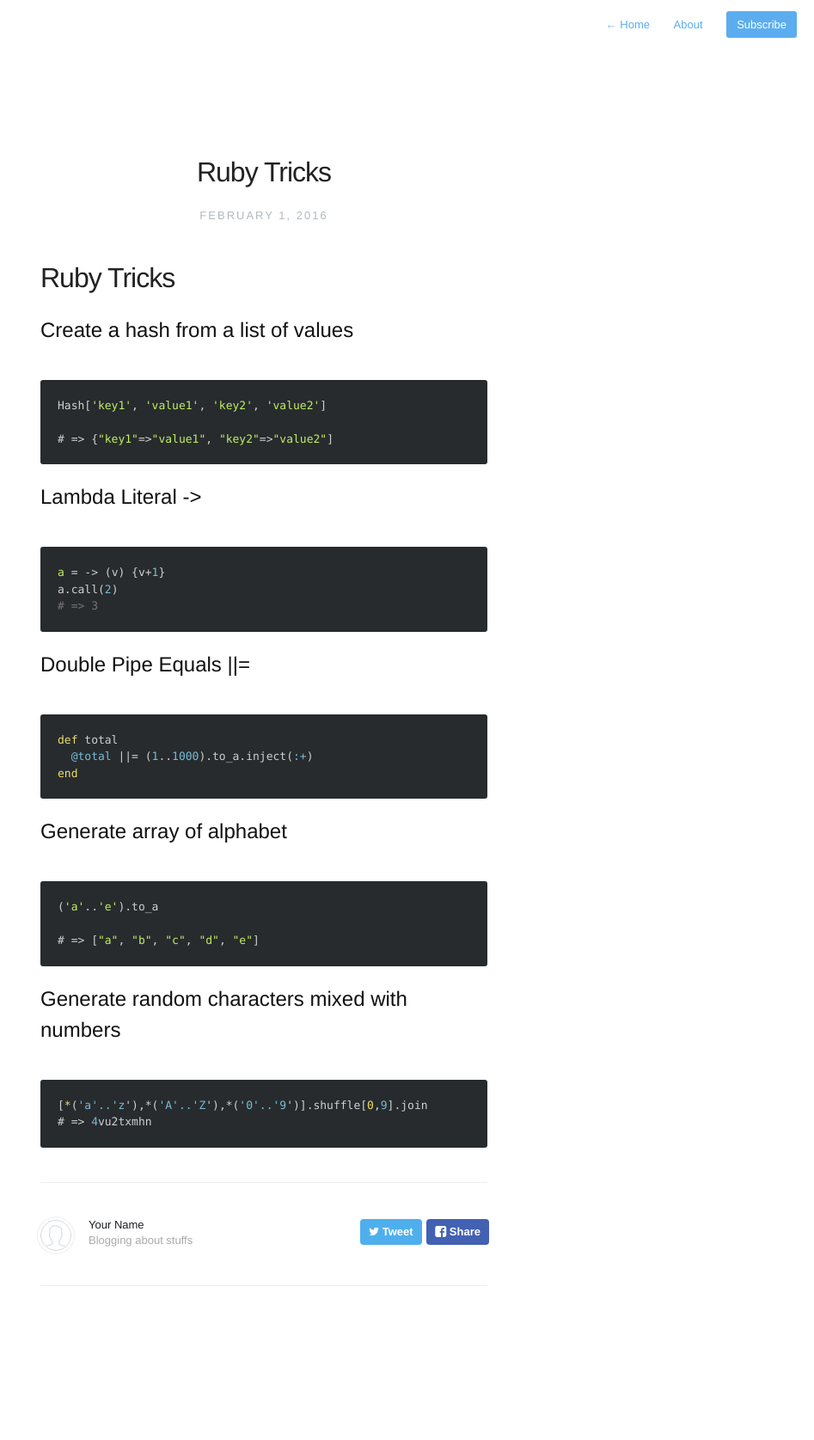
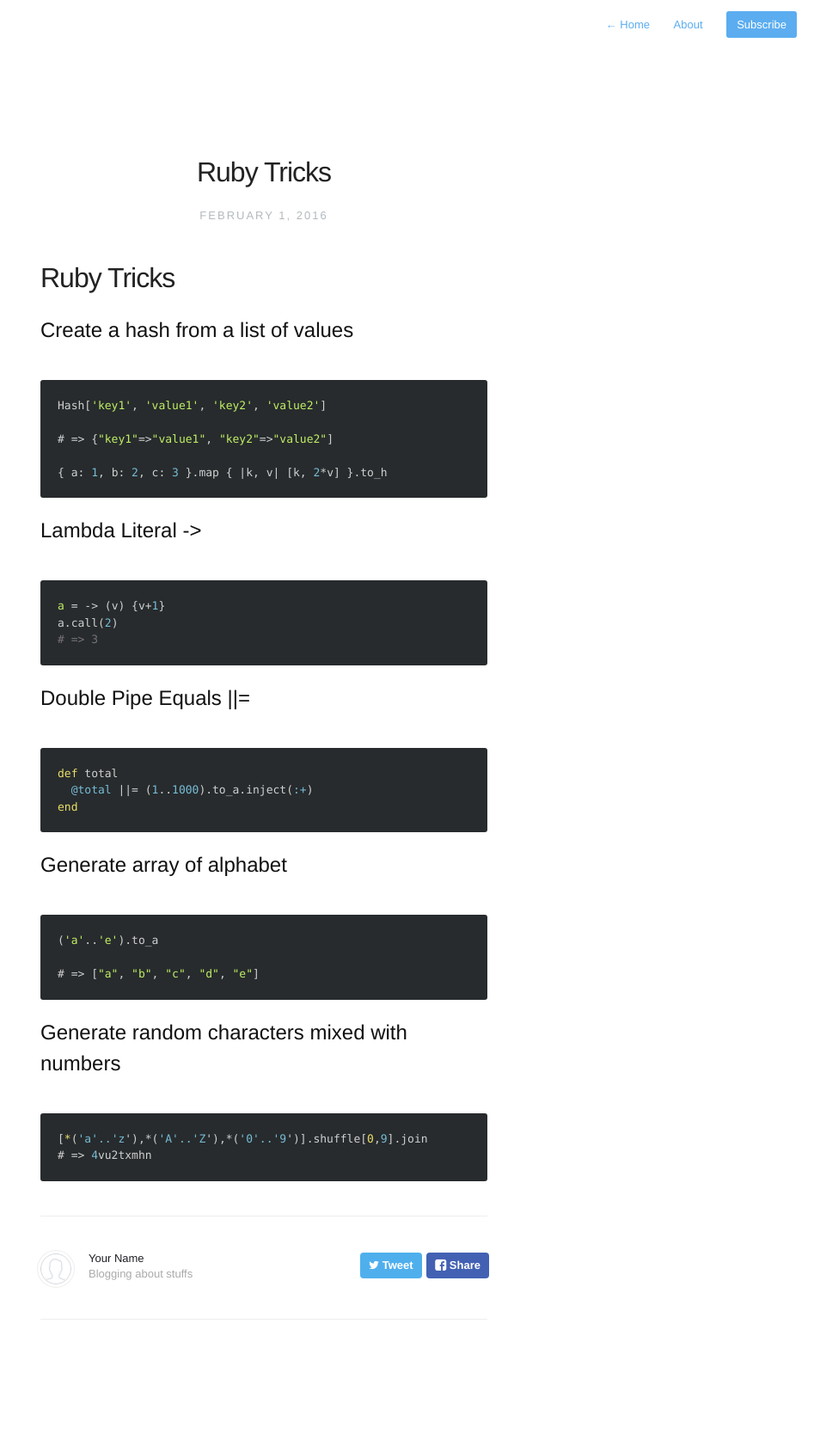
Before and after one commit to kura88kura/kura88kura.github.io, a Jekyll site: the page built from _posts/2016-02-01-ruby-tricks.markdown, in a window 1280 px wide. Shown: the whole page at 86% size, without its empty margins (333-1280 px from the left). Built offline with Jekyll 4.4.1, drawn with Linux system fonts in a browser that asks for light colours; nearby versions of some CDN libraries; Markdown is read by kramdown in place of the engine named in the settings; before the commit the page ends 1636 px from its top, so only the background shows below that.

Commit message:
mod ruby2

````diff
--- a/_posts/2016-02-01-ruby-tricks.markdown
+++ b/_posts/2016-02-01-ruby-tricks.markdown
@@ -12,6 +12,8 @@ description: Ruby
 Hash['key1', 'value1', 'key2', 'value2']
 
 # => {"key1"=>"value1", "key2"=>"value2"]
+
+{ a: 1, b: 2, c: 3 }.map { |k, v| [k, 2*v] }.to_h
 ```
 
 ## Lambda Literal `->`
````
